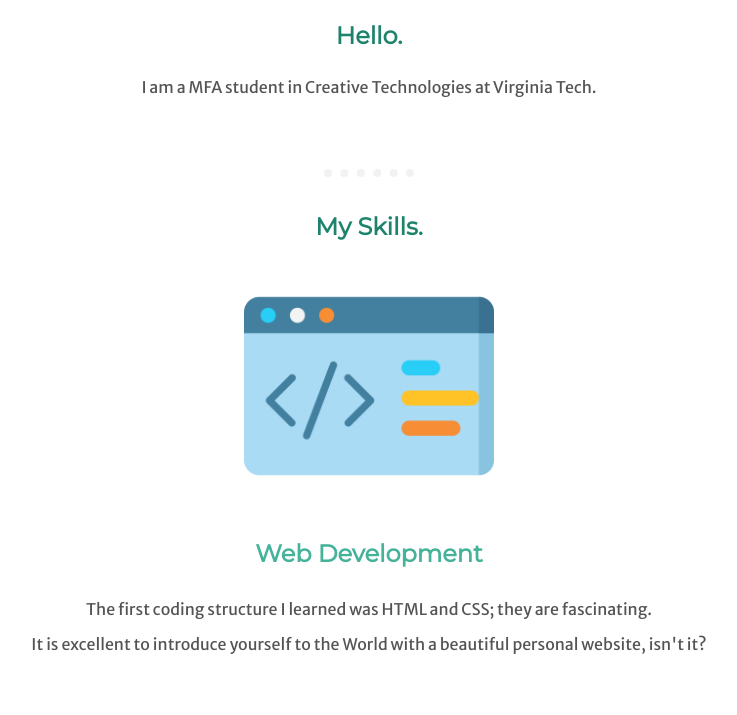
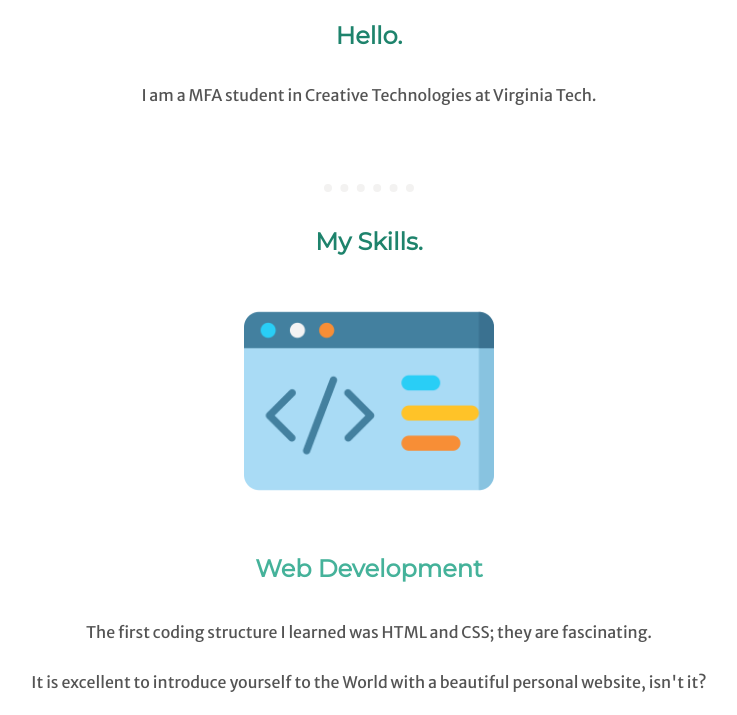
Before and after one commit to Gabiincode/personal-website, a plain HTML site: page index.html in a window 1280 px wide. Shown: the part 1258-1973 px from the top of the page, without its empty margins (271-1008 px from the left). Drawn offline with Linux system fonts and the light colour scheme.

Commit message:
Update style.css

```diff
--- a/style.css
+++ b/style.css
@@ -31,7 +31,7 @@ h3{
 }
 p{
     color: #545454;
-    line-height: 35px;
+    line-height: 50px;
 }
 
 .middle-container{
```
